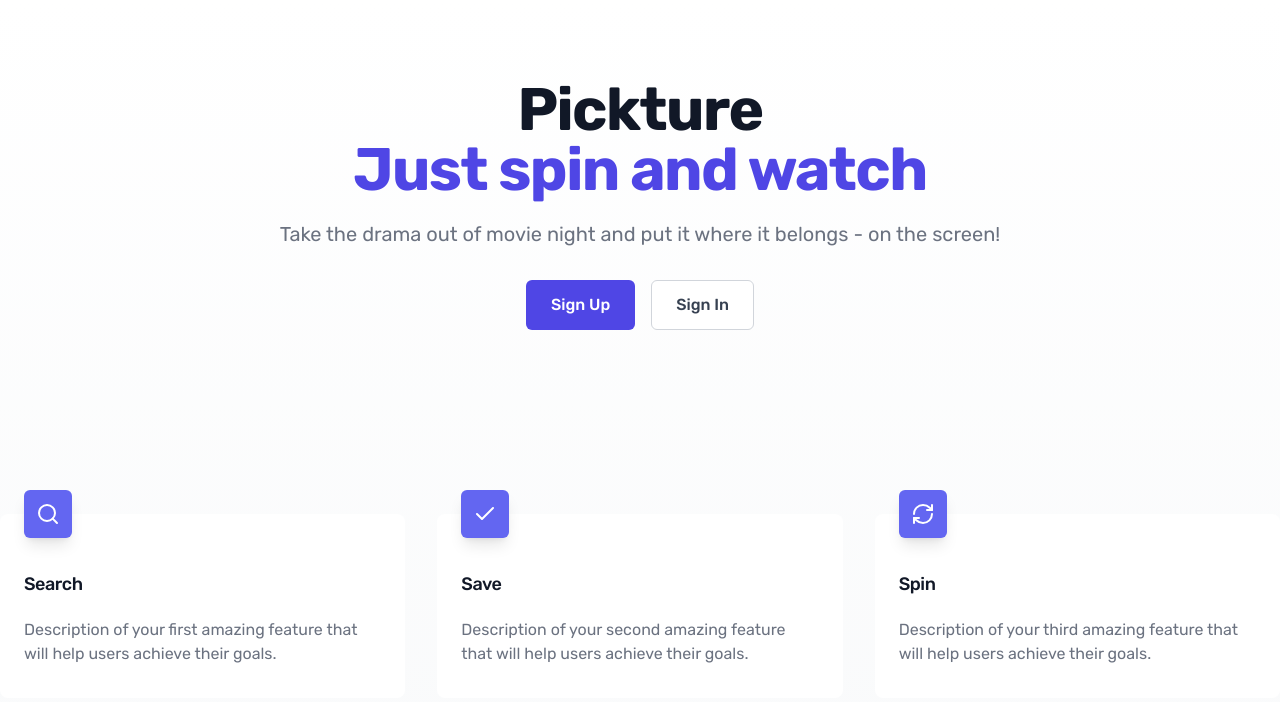
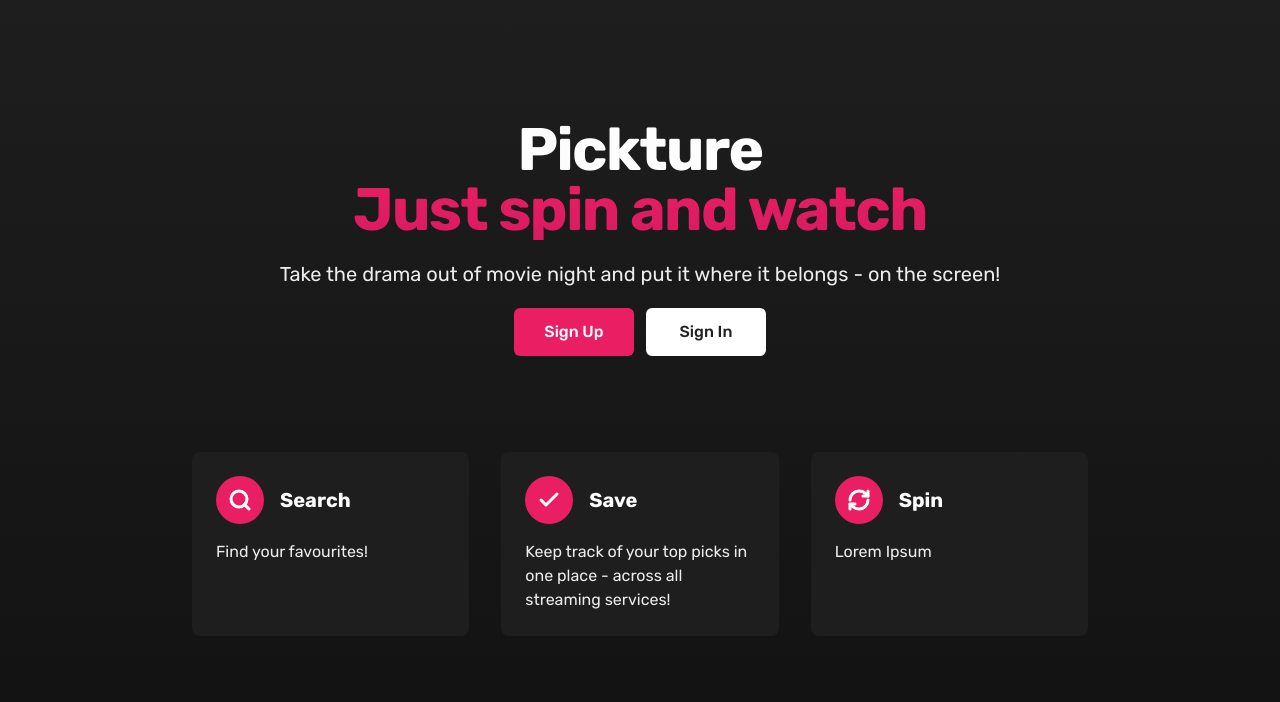
Before and after one commit to Matthew-Hocking/pickture, a Next.js app: page / in a window 1280 px wide. Shown: the top 702 px of the page. Built offline with nearby package versions, Linux system fonts and the light colour scheme.

Commit message:
Custom tailwind rules

```diff
--- a/package.json
+++ b/package.json
@@ -25,7 +25,7 @@
     "@types/react-dom": "^18",
     "eslint": "^8",
     "eslint-config-next": "15.0.3",
-    "postcss": "^8",
+    "postcss": "^8.5.1",
     "tailwindcss": "^3.4.1",
     "typescript": "^5"
   }
--- a/src/app/globals.css
+++ b/src/app/globals.css
@@ -3,19 +3,22 @@
 @tailwind utilities;
 
 :root {
-  --background: #f5f5f5;
-  --foreground: #171717;
-}
+  /* === Base Colors === */
+  --color-background: #121212;
+  --color-surface: #1E1E1E;
+  --color-border: #55595f;
 
-@media (prefers-color-scheme: dark) {
-  :root {
-    --background: #0a0a0a;
-    --foreground: #ededed;
-  }
+  --color-text-primary: #FDFDFD;
+  --color-text-secondary: #EDEDED;
+  --color-text-inverted: #212121;
+
+  --color-brand-primary: #E91E63;
+
+  /* === Modifiers === */
+  --hover-brand-primary: #D81B60;
 }
 
 body {
-  color: var(--foreground);
-  background: var(--background);
+  background: var(--color-background);
   @apply font-rubik;
 }
--- a/src/app/page.tsx
+++ b/src/app/page.tsx
@@ -1,78 +1,96 @@
 import { SignInButton, SignUpButton } from "@clerk/nextjs";
 import { Search, Check, RefreshCw } from "lucide-react";
+import React from "react";
+
+interface Step {
+  icon: React.ReactNode;
+  title: string;
+  description: string
+}
+
+interface StepTileProps {
+  step: Step;
+}
+
+const StepTile: React.FC<StepTileProps> = ({ step }) => (
+  <div className="p-6 bg-surface rounded-lg">
+    <div className="flex gap-4 items-center">
+      <div className="flex items-center justify-center w-12 h-12 bg-brand rounded-full">
+        {step.icon}
+      </div>
+      <h3 className="text-xl text-text-primary font-bold">
+        {step.title}
+      </h3>
+    </div>
+    <div className="">
+      <p className="pt-4 text-text-secondary">
+        {step.description}
+      </p>
+    </div>
+  </div>
+);
+
+const StepTiles: React.FC = () => {
+  const steps: Step[] = [
+    {
+      icon: <Search color="white" strokeWidth={3}/>,
+      title: "Search",
+      description: "Find your favourites!"
+    },
+    {
+      icon: <Check color="white" strokeWidth={3}/>,
+      title: "Save",
+      description: "Keep track of your top picks in one place - across all streaming services!"
+    },
+    {
+      icon: <RefreshCw color="white" strokeWidth={3}/>,
+      title: "Spin",
+      description: "Lorem Ipsum"
+    }
+  ];
+
+  return (
+    <div className="">
+      <div className="grid lg:grid-cols-3 gap-8 pt-4 sm:max-w-md lg:max-w-none">
+        {steps.map((step, index) => (
+          <StepTile key={index} step={step} />
+        ))}
+      </div>
+    </div>
+  );
+};
 
 export default function Home() {
   return (
-    <div className="min-h-screen bg-gradient-to-b from-white to-gray-50">
     <main>
-        <div className="max-w-7xl mx-auto px-4 sm:px-6 lg:px-8 py-20">
+      <div className="bg-gradient-to-b from-surface to-background">
+        <div className="grid place-items-center gap-8 sm:gap-20 py-20 lg:py-[max(15vh,50px)] mx-[max(15vw,50px)]">
           <div className="text-center">
-            <h1 className="text-4xl font-bold tracking-tight text-gray-900 sm:text-5xl md:text-6xl">
-              <span className="block">Pickture</span>
-              <span className="block text-indigo-600">Just spin and watch</span>
+            <h1 className="text-4xl font-bold tracking-tight sm:text-5xl md:text-6xl">
+              <span className="block text-text-primary">Pickture</span>
+              <span className="block bg-gradient-to-b from-brand to-brand-hover bg-clip-text text-transparent">Just spin and watch</span>
             </h1>
-            <p className="mt-3 max-w-md mx-auto text-base text-gray-500 sm:text-lg md:mt-5 md:text-xl md:max-w-3xl">
+            <p className="mt-3 max-w-md mx-auto text-text-secondary sm:text-lg md:mt-5 md:text-xl md:max-w-3xl">
               Take the drama out of movie night and put it where it belongs - on the screen!
             </p>
-            <div className="mt-5 max-w-md mx-auto flex justify-center gap-4 md:mt-8">
+            <div className="flex flex-col sm:flex-row justify-center gap-3 max-w-md mx-auto mt-5">
               <SignUpButton mode="modal">
-                <button className="inline-flex items-center justify-center px-6 py-3 border border-transparent text-base font-medium rounded-md text-white bg-indigo-600 hover:bg-indigo-700">
+                <button className="min-w-[120px] px-6 py-3 font-medium rounded-md text-text-primary bg-brand hover:bg-brand-hover">
                   Sign Up
                 </button>
               </SignUpButton>
               <SignInButton mode="modal">
-                <button className="inline-flex items-center justify-center px-6 py-3 border border-gray-300 text-base font-medium rounded-md text-gray-700 bg-white hover:bg-gray-50">
+                <button className=" min-w-[120px] px-6 py-3 font-medium rounded-md text-text-inverted bg-white hover:bg-gray-100">
                   Sign In
                 </button>
               </SignInButton>
             </div>
           </div>
-        </div>
-
-        <div className="mt-20">
-          <div className="grid grid-cols-1 gap-8 sm:grid-cols-2 lg:grid-cols-3">
-            <div className="pt-6">
-              <div className="flow-root rounded-lg bg-white px-6 pb-8">
-                <div className="-mt-6">
-                  <div className="inline-flex items-center justify-center rounded-md bg-indigo-500 p-3 shadow-lg">
-                    <Search color="white"/>
-                  </div>
-                  <h3 className="mt-8 text-lg font-medium tracking-tight text-gray-900">Search</h3>
-                  <p className="mt-5 text-base text-gray-500">
-                  Description of your first amazing feature that will help users achieve their goals.
-                  </p>
-                </div>
-              </div>
-            </div>
-            <div className="pt-6">
-              <div className="flow-root rounded-lg bg-white px-6 pb-8">
-                <div className="-mt-6">
-                  <div className="inline-flex items-center justify-center rounded-md bg-indigo-500 p-3 shadow-lg">
-                    <Check color="white"/>
-                  </div>
-                  <h3 className="mt-8 text-lg font-medium tracking-tight text-gray-900">Save</h3>
-                  <p className="mt-5 text-base text-gray-500">
-                  Description of your second amazing feature that will help users achieve their goals.
-                  </p>
-                </div>
-              </div>
-            </div>
-            <div className="pt-6">
-              <div className="flow-root rounded-lg bg-white px-6 pb-8">
-                <div className="-mt-6">
-                  <div className="inline-flex items-center justify-center rounded-md bg-indigo-500 p-3 shadow-lg">
-                    <RefreshCw color="white"/>
-                  </div>
-                  <h3 className="mt-8 text-lg font-medium tracking-tight text-gray-900">Spin</h3>
-                  <p className="mt-5 text-base text-gray-500">
-                  Description of your third amazing feature that will help users achieve their goals.
-                  </p>
-                </div>
-              </div>
+          <div>
+            <StepTiles />
           </div>
         </div>
       </div>
     </main>
-    </div>
   );
 }
--- a/tailwind.config.ts
+++ b/tailwind.config.ts
@@ -9,8 +9,14 @@ export default {
   theme: {
     extend: {
       colors: {
-        background: "var(--background)",
-        foreground: "var(--foreground)",
+        background: 'var(--color-background)',
+        surface: 'var(--color-surface)',
+        border: 'var(--color-border)',
+        'text-primary': 'var(--color-text-primary)',
+        'text-secondary': 'var(--color-text-secondary)',
+        'text-inverted': 'var(--color-text-inverted)',
+        brand: 'var(--color-brand-primary)',
+        'brand-hover': 'var(--hover-brand-primary)'
       },
       fontFamily: {
         rubik: ["var(--font-rubik)", "sans-serif"]
```
Also changed, not shown: 1 other file (tests, documents, lock files or other folders). Lines whose indentation alone changed are shown as unchanged.
